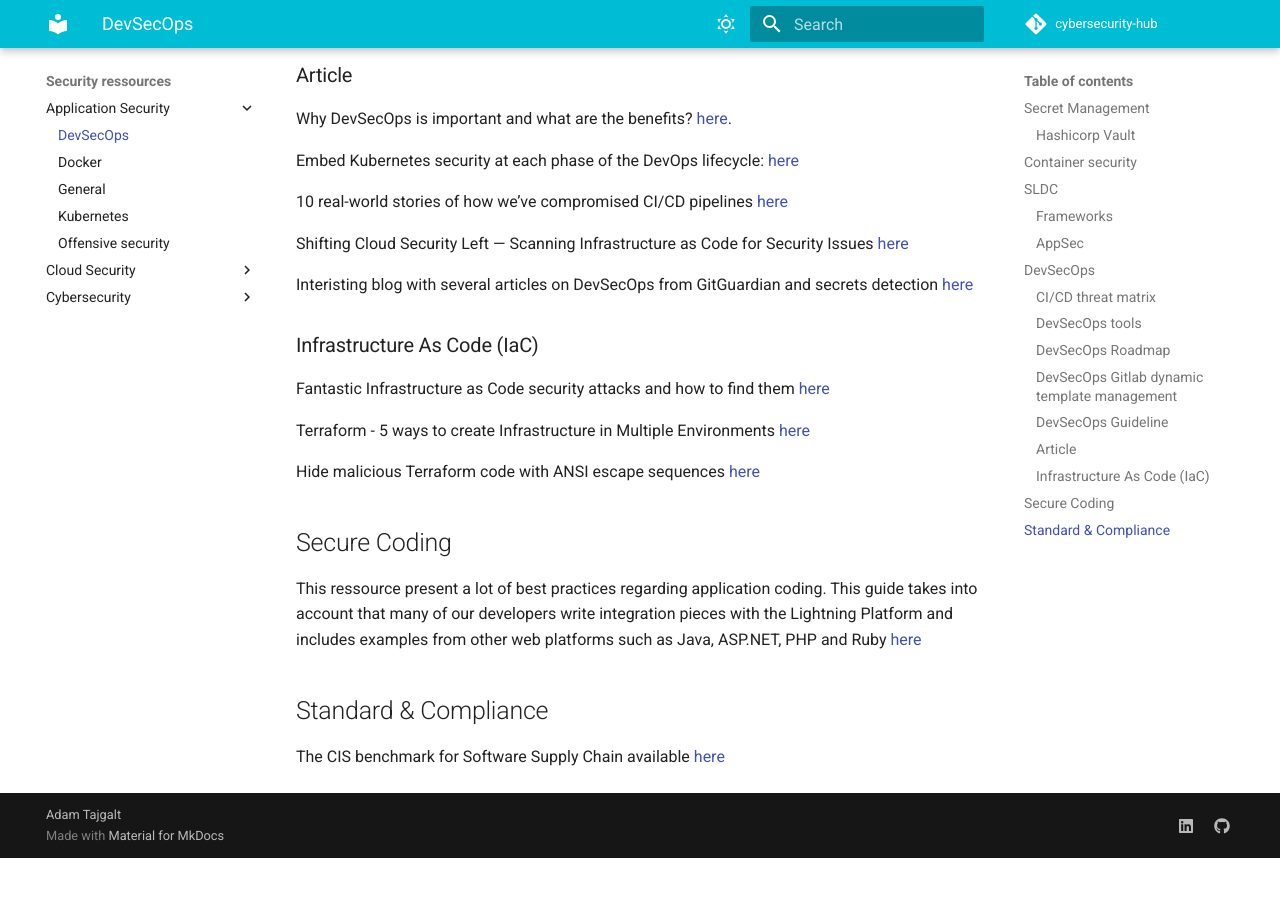
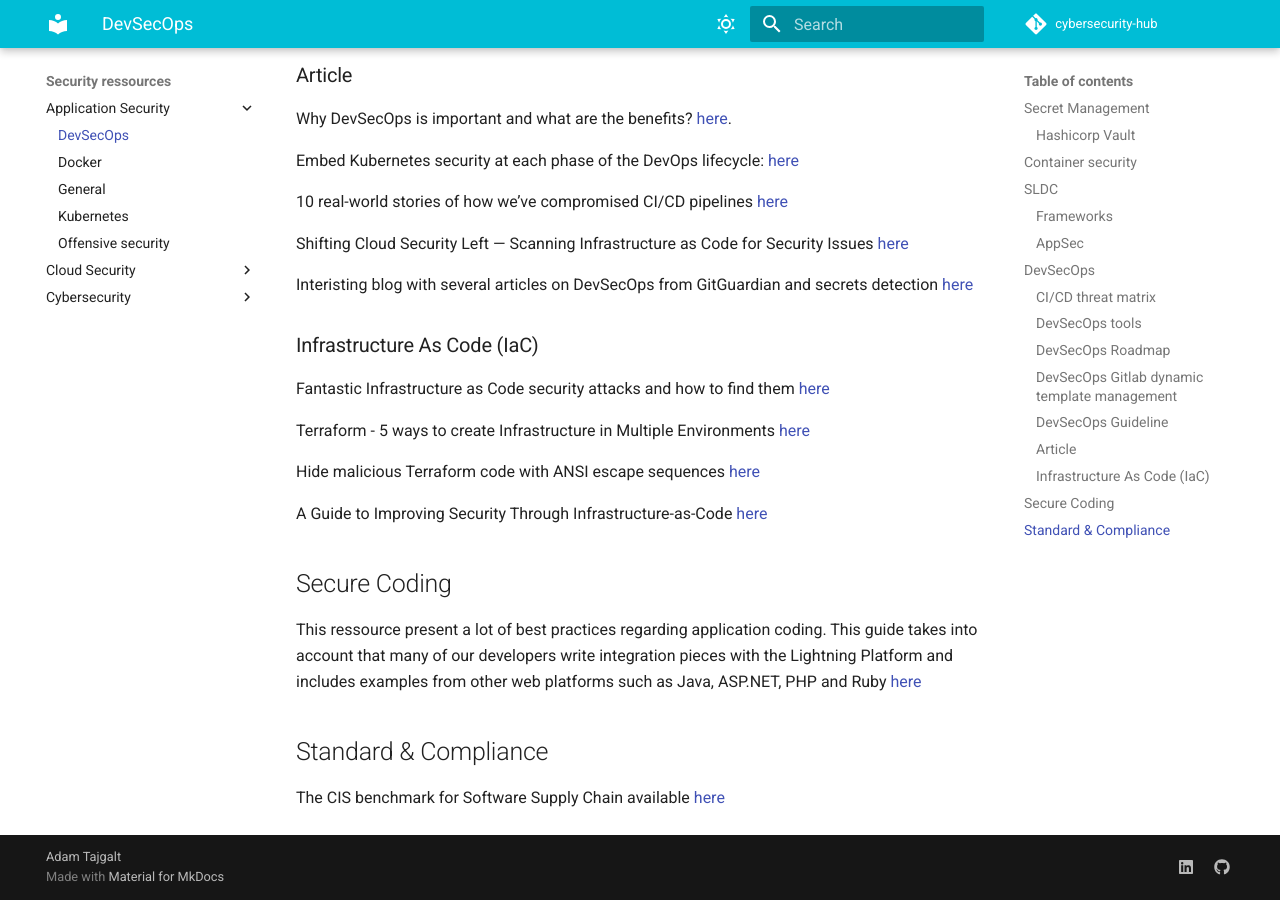
Before and after one commit to adamtaj/cybersecurity-hub, an MkDocs documentation site: the page built from docs/Security ressources/Application Security/DevSecOps.md, in a window 1280 px wide and 900 px high, scrolled down 2207 px. Built offline with MkDocs 1.6.1 and Material for MkDocs 9.7.7, drawn with Linux system fonts in a browser that asks for light colours; comment, search, counter and statistics services are not loaded; before the commit the page ends 3065 px from its top, so only the background shows below that.

Commit message:
Add more content

```diff
--- a/docs/Security ressources/Application Security/DevSecOps.md
+++ b/docs/Security ressources/Application Security/DevSecOps.md
@@ -78,6 +78,8 @@ Terraform - 5 ways to create Infrastructure in Multiple Environments [here](http
 
 Hide malicious Terraform code with ANSI escape sequences [here](https://hackingthe.cloud/terraform/terraform_ansi_escape_evasion/)
 
+A Guide to Improving Security Through Infrastructure-as-Code [here](https://research.nccgroup.com/2022/09/19/a-guide-to-improving-security-through-infrastructure-as-code/)
+
 ## Secure Coding
 
 This ressource present a lot of best practices regarding application coding. This guide takes into account that many of our developers write integration pieces with the Lightning Platform and includes examples from other web platforms such as Java, ASP.NET, PHP and Ruby [here](https://developer.salesforce.com/docs/atlas.en-us.secure_coding_guide.meta/secure_coding_guide/secure_coding_guidelines.htm)
```
